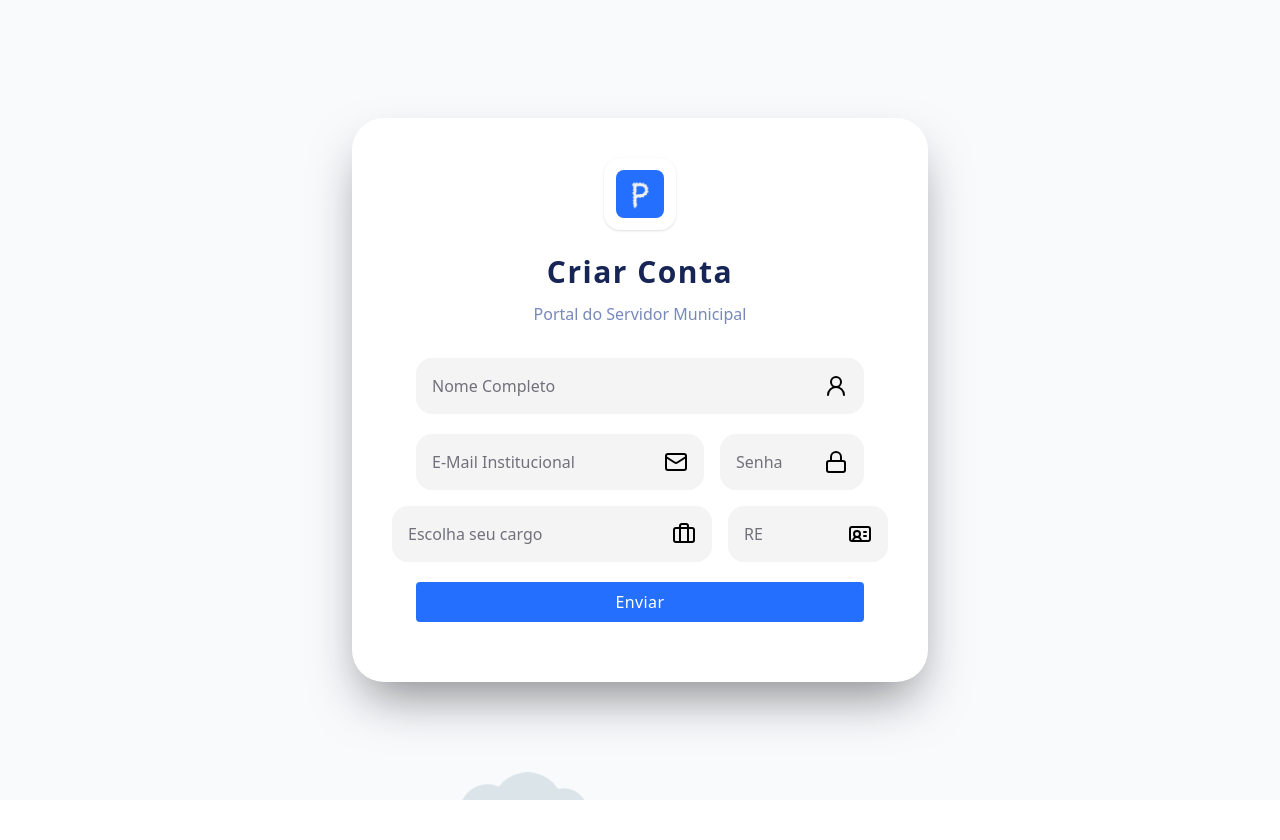
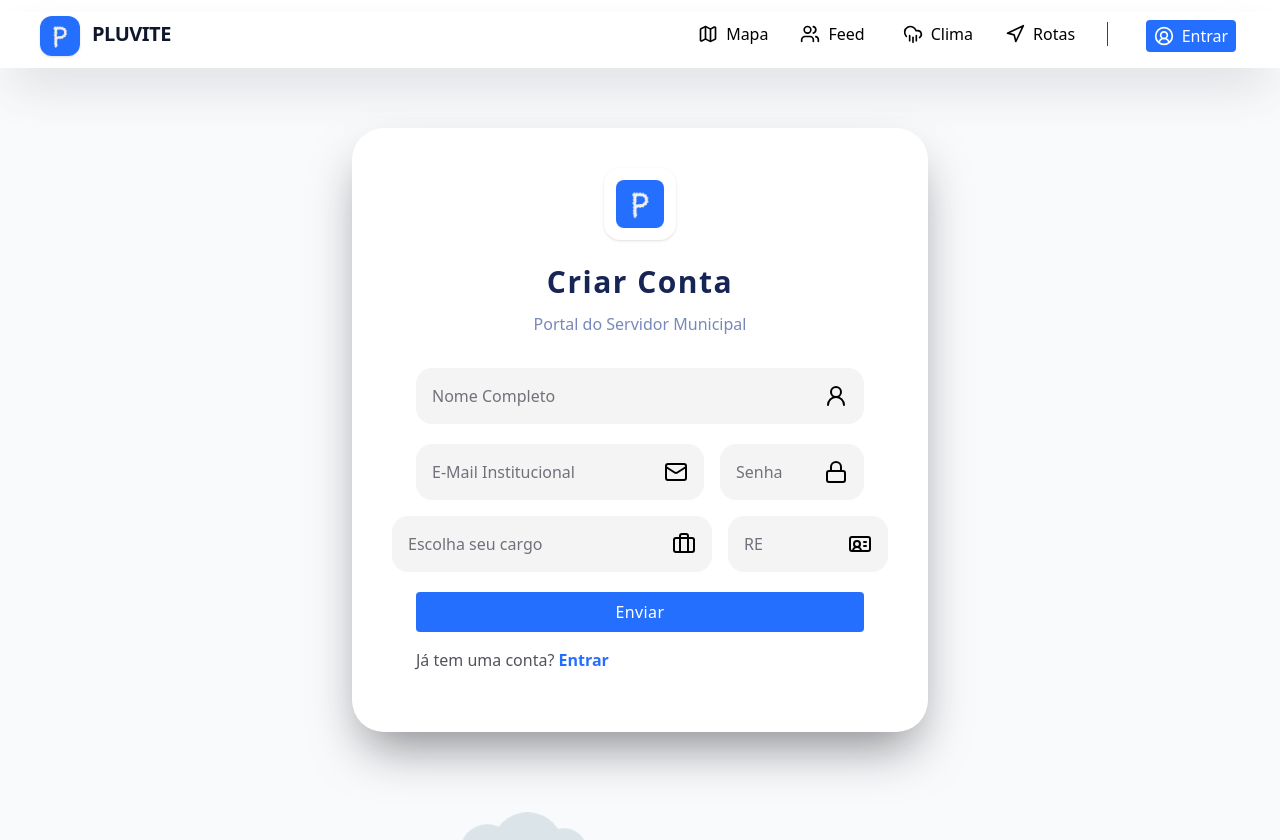
Before and after one commit to juliasantos-Git/Pluvite, a Next.js app in the folder pluvite/: page /cadastro in a window 1280 px wide. Before the commit the page ends 800 px from the top, so only its background shows below. Built offline with nearby package versions, Linux system fonts and the light colour scheme.

Commit message:
Criação da página de Login, Navbar e ajustes no Cadastro (prefeitura)

```diff
--- a/pluvite/app/cadastro/page.tsx
+++ b/pluvite/app/(auth)/cadastro/page.tsx
@@ -17,8 +17,8 @@ export default function Cadastro() {
   };
 
   return (
-    <main className="relative min-h-screen w-full flex items-center justify-center p-6 overflow-hidden bg-slate-50">
-      {/* BACKGROUND DE NUVENS (Última camada) */}
+    <main className="relative min-h-screen w-full h-full flex items-center justify-center p-6 overflow-hidden bg-slate-50">
+      {/* BACKGROUND DE NUVENS*/}
       <div className="absolute inset-0 pointer-events-none">
         {Array.from({ length: 20 }).map((_, i) => (
           <div
@@ -35,7 +35,6 @@ export default function Cadastro() {
               transform: `scale(${Math.random() * 0.5 + 0.5})`,
             }}
           >
-            {/* Desenho da Nuvem Cyan-900 */}
             <div className="relative bg-cyan-900 shadow-xl w-32 h-10 rounded-full">
               <div className="absolute -top-6 left-4 w-14 h-14 bg-cyan-900 rounded-full"></div>
               <div className="absolute -top-9 left-12 w-18 h-18 bg-cyan-900 rounded-full"></div>
@@ -44,9 +43,8 @@ export default function Cadastro() {
           </div>
         ))}
       </div>
-
-      <div className="flex flex-col pb-15 justify-center items-center max-w-xl w-full bg-white rounded-4xl shadow-2xl shadow-zinc-900/50 p-10 border-slate-100 z-100">
-        {/* FORMS */}
+      {/* CARD DE CADASTRO */}
+      <div className="flex flex-col -mt-5  pb-15 justify-center items-center max-w-xl w-full bg-white rounded-4xl shadow-2xl shadow-zinc-900/50 p-10 border-slate-100 z-100">
         <div className="bg-white p-3 rounded-2xl shadow-sm mb-6">
           <img
             src={"PluviteIcon.jpg"}
@@ -84,7 +82,7 @@ export default function Cadastro() {
           {/* Campo: Senha */}
           <div className="flex-1 relative flex items-center max-w-md mt-4">
             <input
-              type="text"
+              type="password"
               required
               placeholder="Senha"
               className="bg-zinc-100 rounded-2xl p-4 w-full focus:ring-3 focus:ring-cyan-700/20 outline-none transition-all duration-300 placeholder:text-zinc-500"
@@ -110,13 +108,13 @@ export default function Cadastro() {
               <option value={VigilanciaAmbiental}>Vigilância Ambiental</option>
             </select>
 
-            {/* O ícone precisa de pointer-events-none para não atrapalhar o clique no select */}
+            {/*pointer-events-none para não atrapalhar o clique no select */}
             <Briefcase className="absolute right-4 pointer-events-none" />
           </div>
           {/* Campo: RE */}
           <div className="flex-1 relative flex items-center max-w-md mt-4">
             <input
-              type="text"
+              type="password"
               required
               placeholder="RE"
               className="bg-zinc-100 rounded-2xl p-4 w-full focus:ring-3 focus:ring-cyan-700/20 outline-none transition-all duration-300 placeholder:text-zinc-500"
@@ -129,6 +127,12 @@ export default function Cadastro() {
             Enviar
           </button>
         </div>
+        <div className="mt-4 w-full max-w-md">
+          <span className="text-zinc-600">Já tem uma conta? </span>
+          <Link href="/login" className="text-[#256ffe] font-bold">
+            Entrar
+          </Link>
+        </div>
       </div>
     </main>
   );
--- /dev/null
+++ b/pluvite/app/(auth)/login/page.tsx
@@ -0,0 +1,102 @@
+"use client"; // Define como Client Component para lidar com cliques e digitação
+
+import React from "react";
+import Link from "next/link";
+import { UserRound, Mail, IdCard, Briefcase, Lock } from "lucide-react";
+
+export default function Login() {
+  // Função para lidar com o envio do formulário (backend futuro)
+  const handleSubmit = (e: React.FormEvent) => {
+    e.preventDefault();
+    console.log("Enviando login...");
+  };
+
+  return (
+    <main className="relative h-screen w-full flex items-center justify-center p-6 overflow-hidden bg-slate-50">
+      {/* BACKGROUND DE NUVENS*/}
+      <div className="absolute inset-0 pointer-events-none">
+        {Array.from({ length: 20 }).map((_, i) => (
+          <div
+            key={i}
+            className="absolute animate-particle"
+            style={{
+              // Permite que as nuvens apareçam bem nas pontas (de -10% a 110%)
+              left: `${Math.random() * 120 - 10}%`,
+              bottom: "-150px",
+              animationDelay: `${Math.random() * 25}s`,
+              animationDuration: `${Math.random() * 15 + 25}s`,
+              opacity: 0.6,
+              // Escala aleatória para as nuvens terem tamanhos diferentes
+              transform: `scale(${Math.random() * 0.5 + 0.5})`,
+            }}
+          >
+            <div className="relative bg-cyan-900 shadow-xl w-32 h-10 rounded-full">
+              <div className="absolute -top-6 left-4 w-14 h-14 bg-cyan-900 rounded-full"></div>
+              <div className="absolute -top-9 left-12 w-18 h-18 bg-cyan-900 rounded-full"></div>
+              <div className="absolute -top-5 left-24 w-12 h-12 bg-cyan-900 rounded-full"></div>
+            </div>
+          </div>
+        ))}
+      </div>
+      {/* CARD DE LOGIN */}
+      <div className="flex flex-col -mt-5 pb-15 justify-center items-center max-w-xl w-full bg-white rounded-4xl shadow-2xl shadow-zinc-900/50 p-10 border-slate-100 z-100">
+        <div className="bg-white p-3 rounded-2xl shadow-sm mb-6">
+          <img
+            src={"PluviteIcon.jpg"}
+            alt="Logo"
+            className="w-12 h-12 rounded-lg"
+          />
+        </div>
+        <h1 className="font-bold tracking-wider text-3xl text-blue-950 pb-8  font-sans">
+          Fazer Login
+        </h1>
+        <p className="text-blue-900/60 pb-8 font-medium -mt-5">
+          Portal do Servidor Municipal
+        </p>
+        {/* Campo: Email */}
+        <div className="w-full relative flex items-center w-full max-w-md">
+          <input
+            type="text"
+            required
+            placeholder="E-mail"
+            className="bg-zinc-100 rounded-2xl p-4 w-full focus:ring-3 focus:ring-cyan-700/20 outline-none transition-all duration-300 placeholder:text-zinc-500"
+          ></input>
+          <Mail className="absolute right-4" />
+        </div>
+        <div className="flex flex-row sm:flex-row gap-4 mt-1 w-full max-w-md">
+          {/* Campo: SENHA */}
+          <div className="flex relative flex items-center mt-4">
+            <input
+              type="password"
+              required
+              placeholder="Senha"
+              className="pr-9 bg-zinc-100 rounded-2xl p-4 w-full focus:ring-3 focus:ring-cyan-700/20 outline-none transition-all duration-300 placeholder:text-zinc-500"
+            ></input>
+            <Lock className="absolute right-4" />
+          </div>
+          {/* Campo: RE */}
+          <div className="flex relative flex items-center mt-4">
+            <input
+              type="password"
+              required
+              placeholder="RE"
+              className="bg-zinc-100 rounded-2xl p-4 w-full focus:ring-3 focus:ring-cyan-700/20 outline-none transition-all duration-300 placeholder:text-zinc-500"
+            ></input>
+            <IdCard className="absolute right-4" />
+          </div>
+        </div>
+        <div className="w-full relative flex items-center w-full max-w-md">
+          <button className="bg-[#256ffe] mt-5 p-2 w-full rounded text-white font-medium tracking-wide font-sans hover:bg-cyan-800 transition-all duration-150 cursor-pointer">
+            Enviar
+          </button>
+        </div>
+        <div className="mt-4 w-full max-w-md">
+          <span className="text-zinc-600">Não tem uma conta? </span>
+          <Link href="/cadastro" className="text-[#256ffe] font-bold">
+            Cadastre-se
+          </Link>
+        </div>
+      </div>
+    </main>
+  );
+}
--- a/pluvite/app/layout.tsx
+++ b/pluvite/app/layout.tsx
@@ -1,6 +1,7 @@
 /* NÃO TIRAR NADA DAQUI. COLOCAR COISAS QUE PRECISAM SER FIXAS NO SITE.*/
 import type { Metadata } from "next";
 import { Geist, Geist_Mono } from "next/font/google";
+import Navbar from "../components/navbar";
 import "./globals.css";
 
 const geistSans = Geist({
@@ -14,23 +15,24 @@ const geistMono = Geist_Mono({
 });
 
 export const metadata: Metadata = {
-  title: "Pluvite - Gestão Municipal",
+  title: "Pluvite",
   description: "Plataforma de gestão de riscos e monitoramento",
   icons: {
     icon: "/Logo.png",
   },
 };
+
 export default function RootLayout({
   children,
 }: Readonly<{
   children: React.ReactNode;
 }>) {
   return (
-    <html
-      lang="en"
-      className={`${geistSans.variable} ${geistMono.variable} h-full antialiased`}
-    >
-      <body className="min-h-full flex flex-col">{children}</body>
+    <html lang="pt-br">
+      <body className="overflow-hidden">
+        <Navbar />
+        <main className="pt-10">{children}</main>
+      </body>
     </html>
   );
 }
--- a/pluvite/app/page.tsx
+++ b/pluvite/app/page.tsx
@@ -1,24 +1,30 @@
-/*
-ESSA É A PÁGINA INICIAL, A DO MAPA.
-
-Pra rodar o site abre o terminal do VS code (cntrl + ")
-ESCREVER:
-1. cd pluvite (Enter) - pra abrir a pasta
-2. npm install (Enter) - pra instalar as depêndencias (Next.JS, Typescript, Tailwind CSS, etc)
-
-DEPOIS, PRA RODAR O SITE:
-npm run dev (abrir no seu localhost com o número que vai dar no seu terminal do vs code, normalmente http://localhost:3000/)
-*/
-
-import Image from "next/image";
+"use client";
+import React, { useState } from "react";
+import Link from "next/link";
 
 export default function Home() {
   return (
     <main className="flex min-h-screen flex-col items-center justify-center p-24">
-      <h1 className="text-4xl font-bold text-blue-600">Pluvite - Taubaté</h1>
-      <p className="mt-4 text-lg">
-        Sistema de gestão de riscos em desenvolvimento.
-      </p>
+      {/*NAVBAR*/}
+      <div className="flex items-end justify-">
+        <a href="" id="#mapa" className="">
+          Mapa
+        </a>
+        <a href="" id="#mapa" className="">
+          Feed
+        </a>
+        <a href="" id="#mapa" className="">
+          Clima
+        </a>
+        <a href="" id="#mapa" className="">
+          Rotas
+        </a>
+        <button className="">
+          <a href="" id="#mapa" className="">
+            Entre
+          </a>
+        </button>
+      </div>
     </main>
   );
 }
--- /dev/null
+++ b/pluvite/components/navbar.tsx
@@ -0,0 +1,74 @@
+"use client";
+
+import Link from "next/link";
+import { usePathname } from "next/navigation";
+import {
+  Map,
+  Users,
+  CloudRain,
+  Navigation,
+  CircleUserRound,
+} from "lucide-react";
+
+export default function Navbar() {
+  const pathname = usePathname();
+  const isActive = pathname === "/";
+  return (
+    <nav className="fixed top-0 mt-3 right-0 left-0 z-[100] bg-white shadow-2xl shadow-zinc-700/20 w-full pb-3 flex items-center justify-between">
+      <Link href="/" className="flex items-center gap-3 ml-10 group">
+        <img
+          src="PluviteIcon.jpg"
+          alt="Logo"
+          className="w-10 h-10 mt-1 rounded-xl shadow-sm group-hover:scale-105 transition-transform"
+        />
+        <span className="text-xl font-bold tracking-tight text-slate-900">
+          PLUVITE
+        </span>
+      </Link>
+      {/*MAPA */}
+      <div className="grid grid-cols-6 items-center gap-8">
+        <Link
+          href="/"
+          className={`flex items-center gap-2 hover:text-blue-700 transition-all duration-200`}
+        >
+          <Map size={20} />
+          Mapa
+        </Link>
+        {/*FEED */}
+        <Link
+          href="/"
+          className={`flex items-center gap-2 hover:text-blue-700 transition-all duration-200 transition-all duration-200`}
+        >
+          <Users size={20} />
+          Feed
+        </Link>
+        {/*CLIMA */}
+        <Link
+          href="/"
+          className={`flex items-center gap-2 hover:text-blue-700 transition-all duration-200 transition-all duration-200`}
+        >
+          <CloudRain size={20} />
+          Clima
+        </Link>
+        {/*ROTAS */}
+        <Link
+          href="/"
+          className={`flex items-center gap-2 hover:text-blue-700 transition-all duration-200 transition-all duration-200`}
+        >
+          <Navigation size={20} />
+          Rotas
+        </Link>
+        {/*LINHA ENTRE ENTRAR E ROTA*/}
+        <div className="w-[1px] h-6 bg-zinc-700"></div>
+        {/*ENTRAR */}
+        <Link
+          href="/cadastro"
+          className={`flex items-center gap-2 -ml-16 mt-1 w-fit text-white bg-[#256ffe]  hover:bg-cyan-800 transition-all duration-150 pr-2 pl-2 p-1 rounded`}
+        >
+          <CircleUserRound size={20} />
+          Entrar
+        </Link>
+      </div>
+    </nav>
+  );
+}
```
Also changed, not shown: pluvite/app/login/page.tsx (deleted), pluvite/public/Logo.png.
